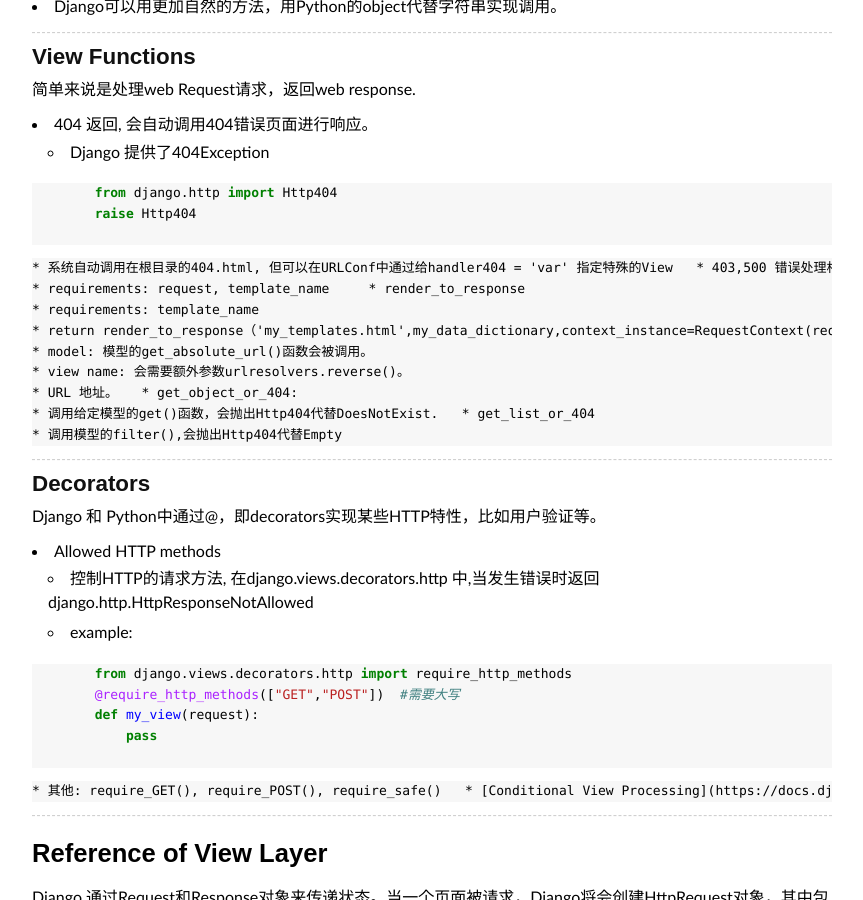
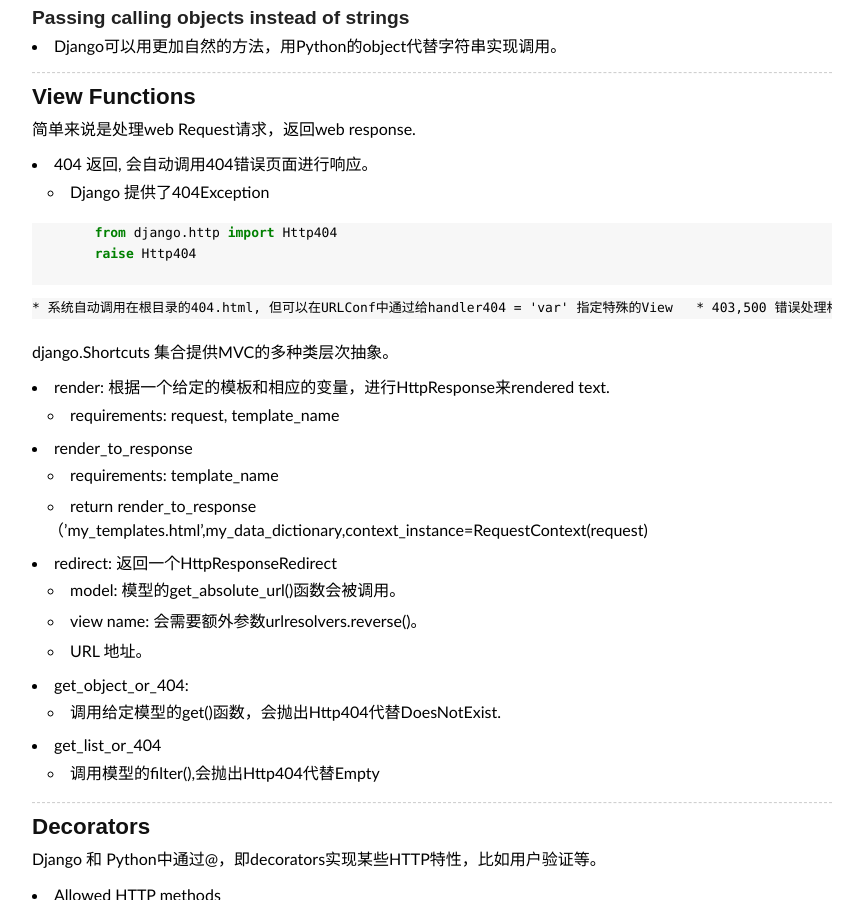
Before and after one commit to tianweidut/tianweidut.github.com, a Jekyll site: the page built from _posts/2012-12-04-Django-note-views.md, in a window 1280 px wide and 900 px high, scrolled down 2908 px. Shown: the whole window, without its empty margins (208-1071 px from the left). Built offline with Jekyll 4.4.1, drawn with Linux system fonts in a browser that asks for light colours; some web fonts are replaced; Markdown is read by kramdown in place of the engine named in the settings; comment, search, counter and statistics services are not loaded; some of the changed lines change nothing that is shown; some of the changed text lies outside the part shown.

Commit message:
Fix error

```diff
--- a/_posts/2012-12-04-Django-note-views.md
+++ b/_posts/2012-12-04-Django-note-views.md
@@ -15,12 +15,15 @@
 
 -------------------------------------
 ## URLConf
+
 一个简洁，优美的URL对于网站来说至关重要，Django能让您随心所欲的设计URL，不必遵循种种不良的约定。[Cool URIS](http://www.w3.org/Provider/Style/URI)的重要性。
 
 ### Overview
+
 Django使用URLConf模块实现URL的映射，由于URLConf是Pure Python，符合Dynamical 特性。
 
 ### How Django Processes a request
+
 1. Django检测URLConf配置，通常在根目录下，由[Root_URLCONF](https://docs.djangoproject.com/en/1.4/ref/settings/#std:setting-ROOT_URLCONF)来设置.
 当**HttpRequest**请求中携带**urlconf**属性（**通常由middleware层进行设置，生成，处理**），urlconf属性会成为默认URL配置。
 2. Django载入模块，开始寻找**urlpatterns**的值。urlpatterns是一个list,格式化成[django.conf.urls.patterns](https://docs.djangoproject.com/en/1.4/topics/http/urls/#django.conf.urls.patterns)。
@@ -30,6 +33,7 @@
 5. 如果没有匹配，或者在该view function处理中发生异常，Django将触发[Error-handling View](https://docs.djangoproject.com/en/1.4/topics/http/urls/#error-handling)机制，比如抛出404或500错误。
 
 ### example
+
 **Simple Example**
 
 {% highlight python %}
@@ -54,6 +58,7 @@
   * 当request是/articles/2012时，不会match，因为缺少'/'
 
 **Named Groups**
+
 在Python Regular Expressions中，正则组用(?P<name>pattern) 表示。
 
   * name表示组名
@@ -67,26 +72,25 @@
 (r'^articles/(?P<year>\d{4})/(?P<month>\d{2})$','news.views.month'),
 )
 {% endhighlight %}
-
 **Notes**
 
   * 其中year和month分别表示function中的变量名称
   * 分别对应如下
-
     {% highlight python %}
         news.views.year_archive(request,year='2012')
         news.views.month(request,year='2012',month='12')
     {% endhighlight %}
-
   * 这样做的优点显而易见，变量摆脱了顺序问题。
 
 ### URLConf Search
+
  * 优先匹配
  * 忽略GET,POST,PUT参数，Domain名字. 各种参数对与URLConf来说都是一致的。
        * 在http://localhost/myapp/这个请求中，URLConf只寻找myapp/
        * 在http://localhost/myapp/?page=3这个请求中，GET参数被忽略，只处理myapp/
 
 ### Patterns 类解析
+
   * patterns(prefix,pattern_desc,...)
       * prefix前缀，一组模式，最后返回list
       * [Prefix](https://docs.djangoproject.com/en/1.4/topics/http/urls/#the-view-prefix)
@@ -103,18 +107,20 @@
                 (r'^archive-summary/(\d{4})/$',archive,{'summary':True},name='arch-summary'),
                 )
             {% endhighlight %}
-      * 当在模板中可以用 {% url arch-summary 1990 %} , {% url full-archive 1099 %} 来实现分别调用
+      * 当在模板中可以用 \{\% url arch-summary 1990 \%\} , \{\% url full-archive 1099 \%\} 来实现分别调用
 
-  * include(<module or pattern_list>)
+  * include (module or pattern_list)
       * 导入其他模块，或URLConf的patterns list变量.
 
 ### Error-handling
+
   * 自己定制错误处理[Customizing error views](https://docs.djangoproject.com/en/1.4/topics/http/views/#customizing-error-views)
   * handler403 Permissions Issue. 通常由CSRF产生. django.views.defaults->permission_denied
   * handler404 Not Found -> django.view.defaults.page_not_found
   * handler500 Server Error ->  django.view.defaults.server_error
 
 ### Including other URLconfs
+
   * 用于提交给其他木块的URLconfs进行进一步处理。
   * 样式如下：
         {% highlight python %}
@@ -123,6 +129,7 @@
   * 没有$结束符，并且用include函数，包含其他文件的patterns list变量，这样有利于分层管理。
 
 ### Defining URL namespace
+
   * 当给一个应用程序部署多个实例时，使用namespace
   * URL namespace 来自两个部分：
       * application namespace
@@ -130,25 +137,28 @@
   * (r'^help/',include('apps.help.urls',namespace='foo',app_name='bar')),同时也可以导入django object
 
 ### Passing extra options to view function
+
   * 以Python Dict的形式传递参数
   * 实例
-
         {% highlight python %}
             urlpatterns = patterns('blog.views',
             (r'^blog/(?P<year>\d{4})/$','year_archive',{'foo':'bar'}),)
         {% endhighlight %}
-
   * 在函数中就会调用额外的参数。这种技术用在syndication framework中传递metadata和views的options参数。
 
 ### Passing extra options to include()
+
   * 与view function 类似，参见[这里](https://docs.djangoproject.com/en/1.4/topics/http/urls/#the-view-prefix)
 
 ### Passing calling objects instead of strings
+
   * Django可以用更加自然的方法，用Python的object代替字符串实现调用。
 
 -------------------------------------
 ## View Functions
+
 简单来说是处理web Request请求，返回web response.
+
   * 404 返回, 会自动调用404错误页面进行响应。
     * Django 提供了404Exception
       {% highlight python %}
@@ -159,7 +169,9 @@
   * 403,500 错误处理相同。
 -------------------------------------
 ## Shortcuts
+
 django.Shortcuts 集合提供MVC的多种类层次抽象。
+
   * render: 根据一个给定的模板和相应的变量，进行HttpResponse来rendered text.
     * requirements: request, template_name
   * render_to_response
@@ -176,7 +188,9 @@
 
 -------------------------------------
 ## Decorators
+
 Django 和 Python中通过@，即decorators实现某些HTTP特性，比如用户验证等。
+
   * Allowed HTTP methods
     * 控制HTTP的请求方法, 在django.views.decorators.http 中,当发生错误时返回django.http.HttpResponseNotAllowed
     * example:
@@ -192,12 +206,19 @@
   * [Vary headers](https://docs.djangoproject.com/en/1.4/topics/http/decorators/)
 
 -------------------------------------
+
 # Reference of View Layer
+
+-------------------------------------
+
 Django 通过Request和Response对象来传递状态。当一个页面被请求，Django将会创建HttpRequest对象，其中包含request的metadata。Django载入相应的View处理函数或类，
 并将HttpRequest作为第一个参数，view function返回HttpResponse对象。 HttpRequest 和 HttpResponse 在django.http中定义。
+
 ## Request objects (HttpRequest objects)
 ### Attributes
+
 所有的属性都是只读的。session是一个著名的只读异常。
+
   * HttpRequest.body: byte string. 当处理binary images 和 xml payload时使用。
   * HttpRequest.path: 返回完整的请求路径，不包括domain。
   * HttpRequest.path_info: 与path功能一致，只是去除prefix。
@@ -218,7 +239,9 @@
   可以通过request.user.is_authenticated()来判断。user只有当AuthenticationMiddleware中间件被激活是才可用。关于user，参见[User authentication in Django](https://docs.djangoproject.com/en/1.4/topics/auth/)，Django的User是其精髓。
   * HttpRequest.session: readable , writeable, dick-like
   * HttpRequest.urlconf: 不是Django自身定义的，由中间件进行定义和激活。具体参见[How Django processes a request](https://docs.djangoproject.com/en/1.4/topics/http/urls/#how-django-processes-a-request)
+
 ### Methods:
+
   * HttpRequest.get_host()
   * HttpRequest.get_full_path(): 包括an appended query string.
   * HttpRequest.build_absolute_uri(location): 返回绝对地址包括domain.
@@ -226,17 +249,25 @@
   * HttpRequest.is_secure(): HTTPS的判断
   * HttpRequest.is_ajax(): XMLHttpRequest
   * HttpRequest.read(size=None), HttpRequest.readline(), HttpRequest.readlines(), HttpRequest.readlines()
+
 ## UploadFile objects
+
 ### Attributes
+
   * UploadedFile.name
   * UploadedFile.size
+
 ### Methods:
+
   * UploadedFile.chunks(chunk_size=None): 返回一个generator和yields来反映序列化的文件数据。
   * UploadedFile.read(num_bytes=None)： 从文件中读取bytes.
 
 ## QueryDict Objects
+
 QueryDict是不可改变的，除非用copy。
+
 ### Methods:
+
 QueryDict实现了多有的标准字典的方法，是subclass
   * QueryDict.__getitem__(key): Raises django.utils.datastructures.MultiValueDictKeyError
   * QueryDict.__setitem__(key, value): 只有copy后才能更改。
@@ -247,8 +278,11 @@
   * QueryDict.urlencode([safe])
 
 ## HTTPResponse objects
+
 HttpResponse由Django自动创建，每个view都需要有HttpResponse。
-### 作用：
+
+### Usage
+
   * Passing strings: 典型应用是向网页中传递字符串。
     example:
     {% highlight python  %}
@@ -260,10 +294,14 @@
     {% endhighlight %}
   * Passing iterators: 通过iterators替代硬编码的字符串。
   * SeesponseServerErrorHttp的包头，同时head中不能包含newlines,试图引入CR 或 LF的会抛出BadHeaderError错误。
+
 ### Attributes:
+
   * HttpResponse.content: unicode
   * HttpResponse.status_code： [code](http://www.w3.org/Protocols/rfc2616/rfc2616-sec10.html#sec10)
+
 ### Methods:
+
   * HttpResponse.__init__(content='', mimetype=None, status=200, content_type=DEFAULT_CONTENT_TYPE): content必须是一个iterator或string。
   * 包头设置：
     * HttpResponse.__setitem__(header, value)
@@ -274,14 +312,19 @@
   * HttpResponse.write(content): file-like
   * HttpResponse.flush()
   * HttpResponse.tell()
+
 ### Subclass:
+
   * HttpResponseRedirect: 重定向绝对路径，相对路径和http status code.
   * 代替状态码返回： HttpResponseNotModified(403),  HttpResponseBadRequest(400), HttpResponseNotFound(404), HttpResponseForbidden(403), HttpResponseNotAllowed(405),HttpResponseServerError(500)
 
 ## TemplateResponse objects
+
 标准的HttpResponse是静态的结构，在创建时需要提供pre-rendered的content。显然这不符合编程的需要，常见的是通过decorators，middleware对view产生的结果进行进一步的修改。
 TemplateResponse可以动态的构造response,最终的response只有当需要时才会被返回。
+
 ### SimpleTemplateResponse:
+
   * SimpleTemplateResponse.template_name: 可赋值Template object, template path 和一组Template path。
   * SimpleTemplateResponse.context_data： dict 或者 context object.
   * SimpleTemplateResponse.is_rendered, SimpleTemplateResponse.rendered_content
@@ -292,6 +335,7 @@
   * SimpleTemplateResponse.render()： 该函数只有第一次call时起作用，当sequence调用时，只是第一次起作用。
 
 ### TemplateResponse:
+
   * 是SimpleTemplateResponse的子类，使用RequestContext代替Context。
   * TemplateResponse.__init__(): 与SimpleTemplateResponse一致。
   * Rendering Process:  rendering process将最终的byte stream由服务器端发送到client端。
@@ -301,14 +345,23 @@
   * Post-render callbacks: rendering后的调用。
 
 -------------------------------------
+
 # Generic views
+
+-------------------------------------
+
 抽象一些常见的，通用的任务，比如一组objects的显示。Django使用generic view处理如下的场景：
+
   * 执行简单的任务：重定向网页，渲染制定的template。
   * 显示一个单一对象的list和details，比如使用TalkListView, RegisteredUserListView等。
   * 显示时间对象，比如文章的日期,associated detail, lastest等。
   * 允许用户在有权限和没有权限条件下创建，修改，删除一个对象。
+
 ## Built-in generic views
 
 -------------------------------------
+
 # Middleware of View Layer
+
+-------------------------------------
 ## Built-in Middle classes
```
